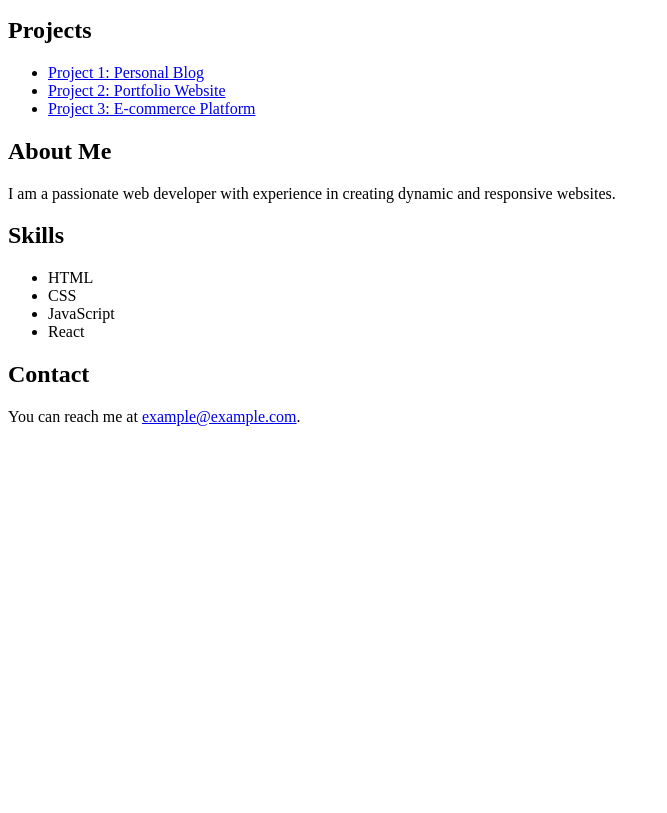
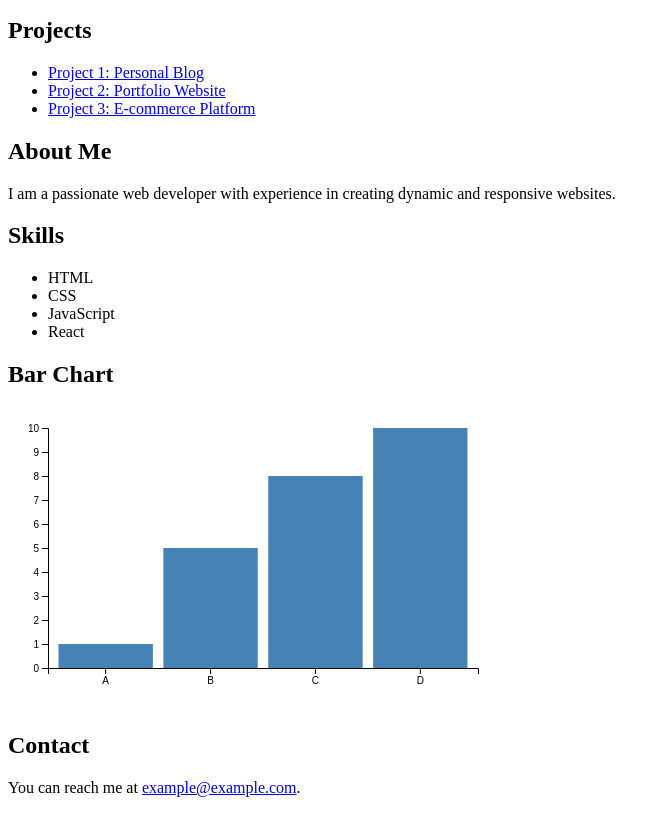
Before and after one commit to sPuntinG/portfolio, a plain HTML site: page index.html in a window 1280 px wide. Shown: the part 101-914 px from the top of the page, without its empty margins (0-667 px from the left). Before the commit the page ends 800 px from the top, so only its background shows below. Drawn offline with nearby package versions, Linux system fonts and the light colour scheme.

Commit message:
add bar chart

```diff
--- a/index.html
+++ b/index.html
@@ -31,6 +31,69 @@
       <li>React</li>
     </ul>
 
+    <!-- Add a bar chart to my page using D3.js, loaded from a CDN -->
+    <!-- use this data: -->
+    <!-- const data = [
+  { name: "A", value: 1 },
+  { name: "B", value: 5 },
+  { name: "C", value: 8 },
+  { name: "D", value: 10 }
+]; -->
+    <h2>Bar Chart</h2>
+    <div id="bar-chart"></div>
+    <script src="https://d3js.org/d3.v7.min.js"></script>
+    <script>
+      const data = [
+        { name: "A", value: 1 },
+        { name: "B", value: 5 },
+        { name: "C", value: 8 },
+        { name: "D", value: 10 },
+      ];
+
+      const width = 500;
+      const height = 300;
+      const margin = { top: 20, right: 30, bottom: 40, left: 40 };
+
+      const svg = d3
+        .select("#bar-chart")
+        .append("svg")
+        .attr("width", width)
+        .attr("height", height);
+
+      const x = d3
+        .scaleBand()
+        .domain(data.map((d) => d.name))
+        .range([margin.left, width - margin.right])
+        .padding(0.1);
+
+      const y = d3
+        .scaleLinear()
+        .domain([0, d3.max(data, (d) => d.value)])
+        .nice()
+        .range([height - margin.bottom, margin.top]);
+
+      svg
+        .append("g")
+        .attr("fill", "steelblue")
+        .selectAll("rect")
+        .data(data)
+        .join("rect")
+        .attr("x", (d) => x(d.name))
+        .attr("y", (d) => y(d.value))
+        .attr("height", (d) => y(0) - y(d.value))
+        .attr("width", x.bandwidth());
+
+      svg
+        .append("g")
+        .attr("transform", `translate(0,${height - margin.bottom})`)
+        .call(d3.axisBottom(x));
+
+      svg
+        .append("g")
+        .attr("transform", `translate(${margin.left},0)`)
+        .call(d3.axisLeft(y));
+    </script>
+
     <h2>Contact</h2>
     <p>
       You can reach me at
```
